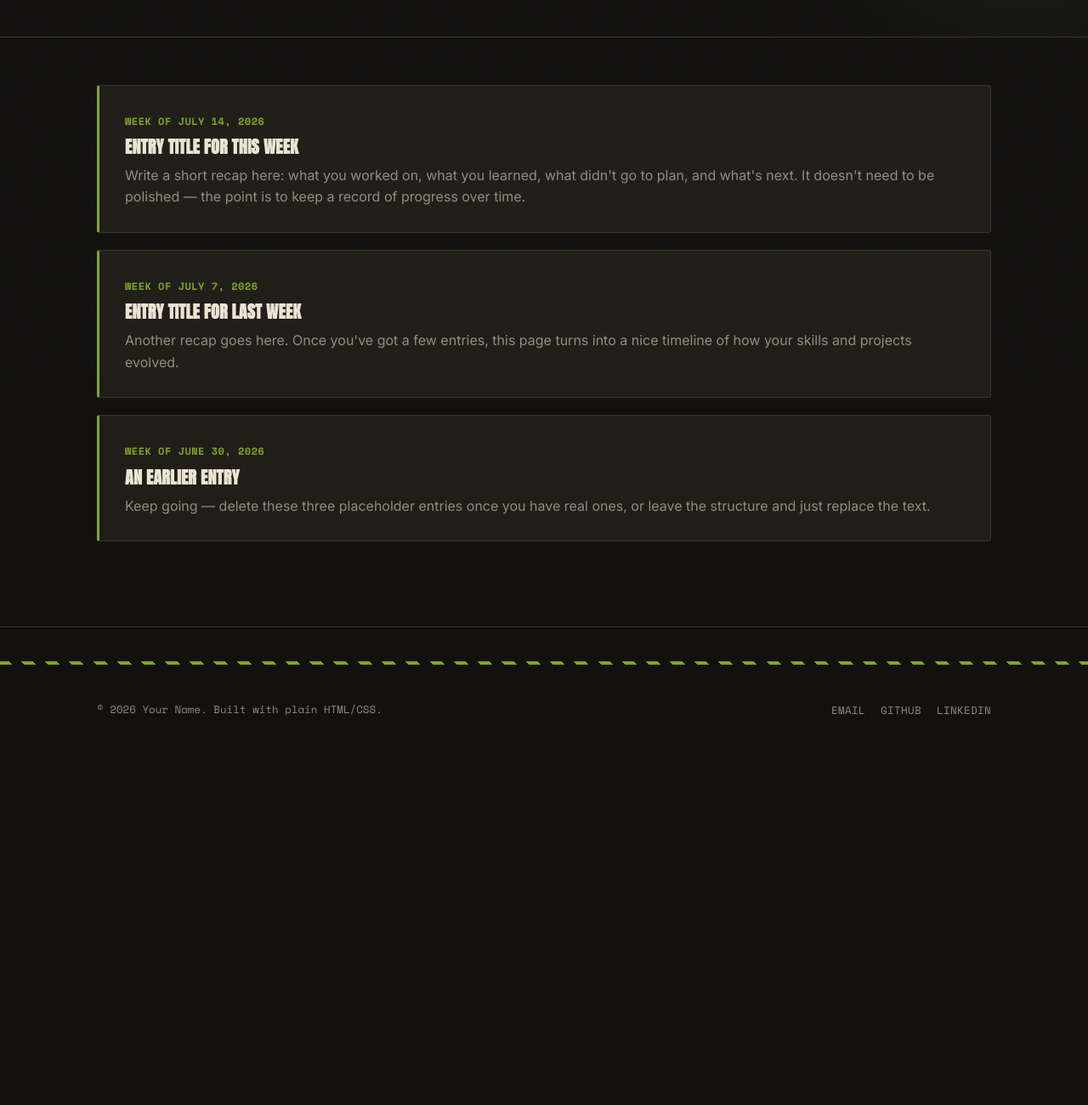
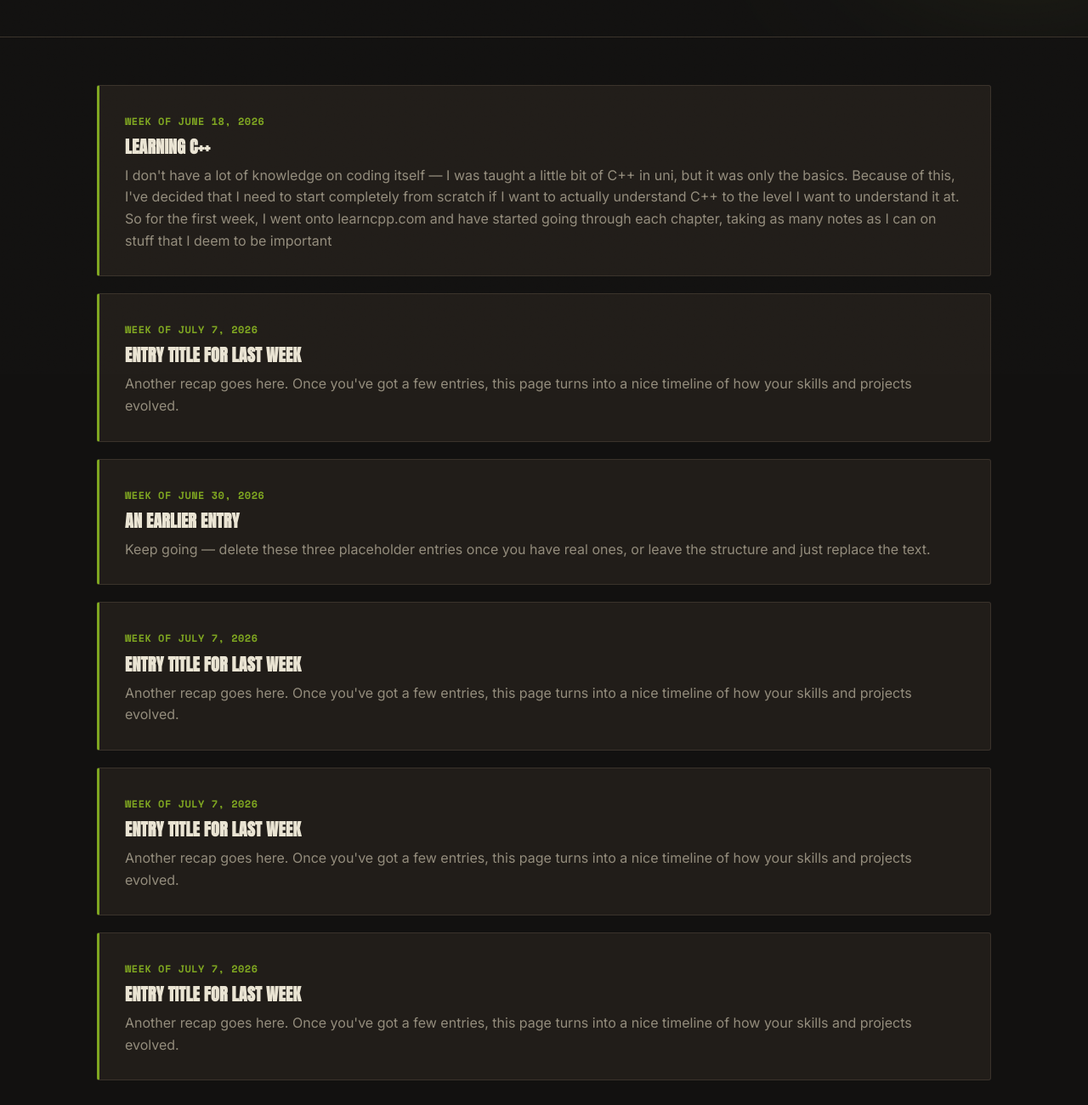
Before and after one commit to atillamahmut25-maker/My_portfolio, a plain HTML site: page journal.html in a window 1280 px wide. Shown: the part 360-1660 px from the top of the page at 85% size. Before the commit the page ends 1248 px from the top, so only its background shows below. Drawn offline with nearby package versions, Linux system fonts and the light colour scheme.

Commit message:
Update journal.html

```diff
--- a/journal.html
+++ b/journal.html
@@ -44,12 +44,15 @@
   <div class="journal-list">
 
     <article class="journal-entry">
-      <span class="journal-date">Week of July 14, 2026</span>
-      <h3>Entry title for this week</h3>
+      <span class="journal-date">Week of June 18, 2026</span>
+      <h3>Learning C++</h3>
       <p>
-        Write a short recap here: what you worked on, what you learned, what
-        didn't go to plan, and what's next. It doesn't need to be polished —
-        the point is to keep a record of progress over time.
+        I don't have a lot of knowledge on coding itself — I was taught a little
+        bit of C++ in uni, but it was only the basics. Because of this, I've decided
+        that I need to start completely from scratch if I want to actually understand
+        C++ to the level I want to understand it at. So for the first week, I went onto
+        learncpp.com and have started going through each chapter, taking as many notes as
+        I can on stuff that I deem to be important
       </p>
     </article>
 
@@ -71,6 +74,34 @@
       </p>
     </article>
 
+    <article class="journal-entry">
+      <span class="journal-date">Week of July 7, 2026</span>
+      <h3>Entry title for last week</h3>
+      <p>
+        Another recap goes here. Once you've got a few entries, this page
+        turns into a nice timeline of how your skills and projects evolved.
+      </p>
+    </article>
+
+    <article class="journal-entry">
+      <span class="journal-date">Week of July 7, 2026</span>
+      <h3>Entry title for last week</h3>
+      <p>
+        Another recap goes here. Once you've got a few entries, this page
+        turns into a nice timeline of how your skills and projects evolved.
+      </p>
+    </article>
+
+    <article class="journal-entry">
+      <span class="journal-date">Week of July 7, 2026</span>
+      <h3>Entry title for last week</h3>
+      <p>
+        Another recap goes here. Once you've got a few entries, this page
+        turns into a nice timeline of how your skills and projects evolved.
+      </p>
+    </article>
+
+
   </div>
 </section>
 
```
